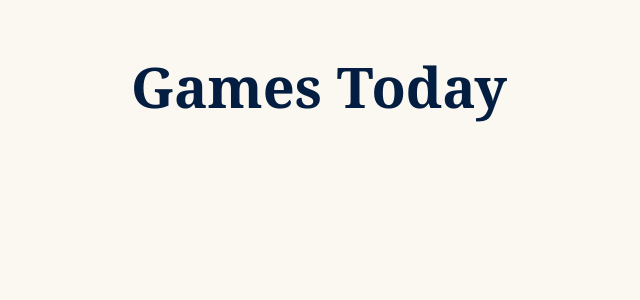
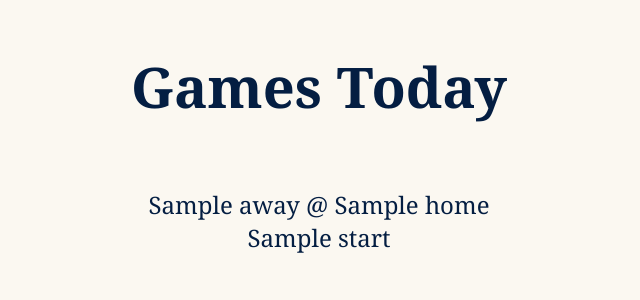
Before and after one commit to dwiwad/hockey_site, a FastAPI app: template templates/dashboard.html in a window 1280 px wide. Shown: the part 75-375 px from the top of the page, without its empty margins (321-961 px from the left). Run offline with FastAPI, Linux system fonts and the light colour scheme; the template is opened without the code that fills it: most values are stand-ins (such as "Sample title", 1, 10 or a date in 2020).

Commit message:
Implemented get_todays_games so it is read in the backend and then rendered in the frontend

```diff
--- a/static/style.css
+++ b/static/style.css
@@ -98,7 +98,6 @@ sup {
   display: block
 }
 
-
 /* ==========================================================================
    SITE NAV HEADER STYLES
    ========================================================================== */
@@ -145,7 +144,6 @@ body {
     align-items: center;
 }
 
-
 /* HEADER */
 .site-header {
     background-color: var(--blue); /* Oilers blue */
@@ -173,7 +171,6 @@ body {
     gap: 2rem; /* <-- adds vertical space between boxes */
     padding: 2rem 0;
 }
-
 
 /* CONTENT BOX */
 .card-row {
@@ -368,3 +365,17 @@ body {
 /* ==========================================================================
    DASHBOARD PAGE STYLES
    ========================================================================== */
+
+/* GAME LIST HOME PAGE - TODAY'S GAMES */
+
+.todays-games ul {
+  list-style-type: none;
+  text-align: center;
+  padding: 1rem;
+  color: var(--blue-dark);
+  font-size: 1.5rem;
+}
+
+.todays-games li {
+  margin-bottom: 1rem;
+}
--- a/templates/dashboard.html
+++ b/templates/dashboard.html
@@ -22,6 +22,21 @@
 
     <main class="sub-main">
         <h1>Games Today</h1>
+
+        <section class="todays-games">
+            {% if games_today %}
+                <ul>
+                    {% for game in games_today %}
+                        <li>
+                            <div>{{ game.away }} @ {{ game.home }}</div>
+                            <div>{{ game.start }}</div>
+                        </li>
+                    {% endfor %}
+                </ul>
+            {% else %}
+                <p>No games scheduled for today.</p>
+            {% endif %}
+        </section>
     </main>
 </body>
 
```
Also changed, not shown: app/nhl/get_todays_games.py (+13 -3 lines), app/routes/dashboard.py (+7 -1 lines), README.md.
